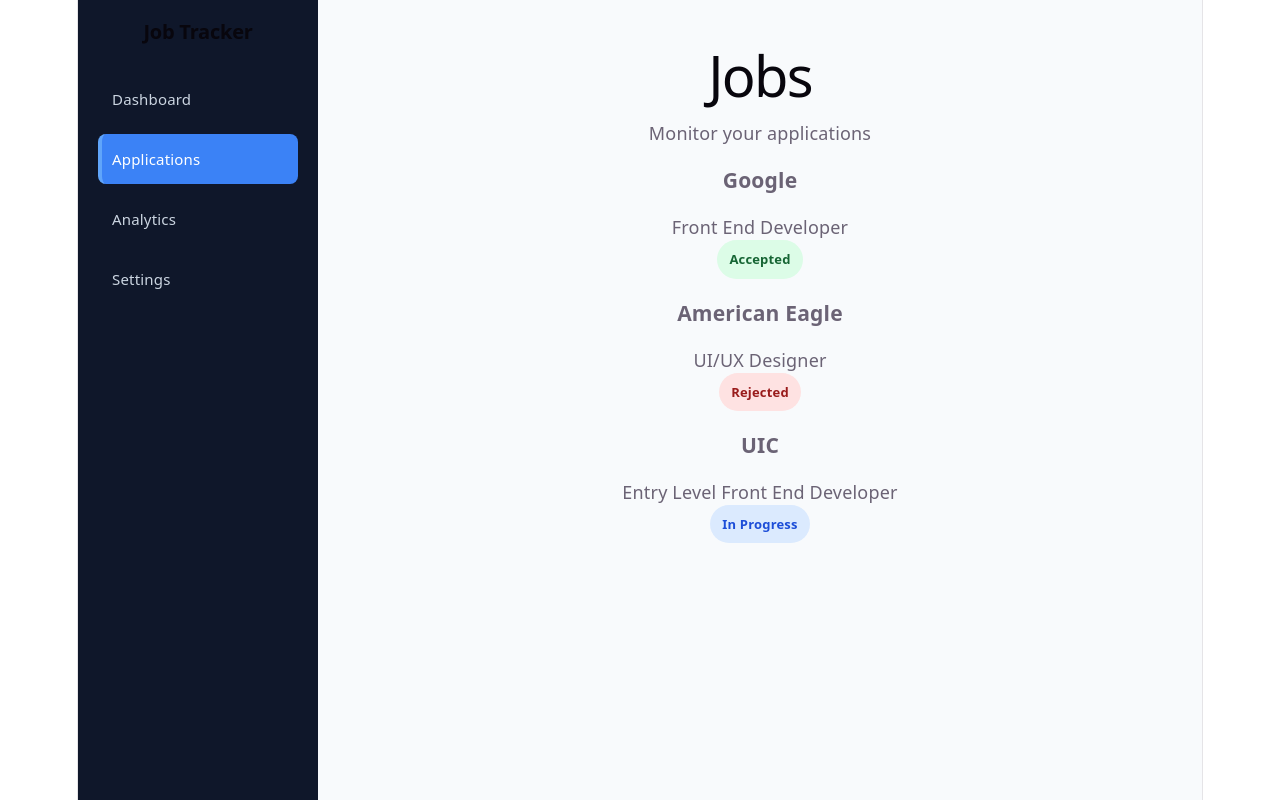
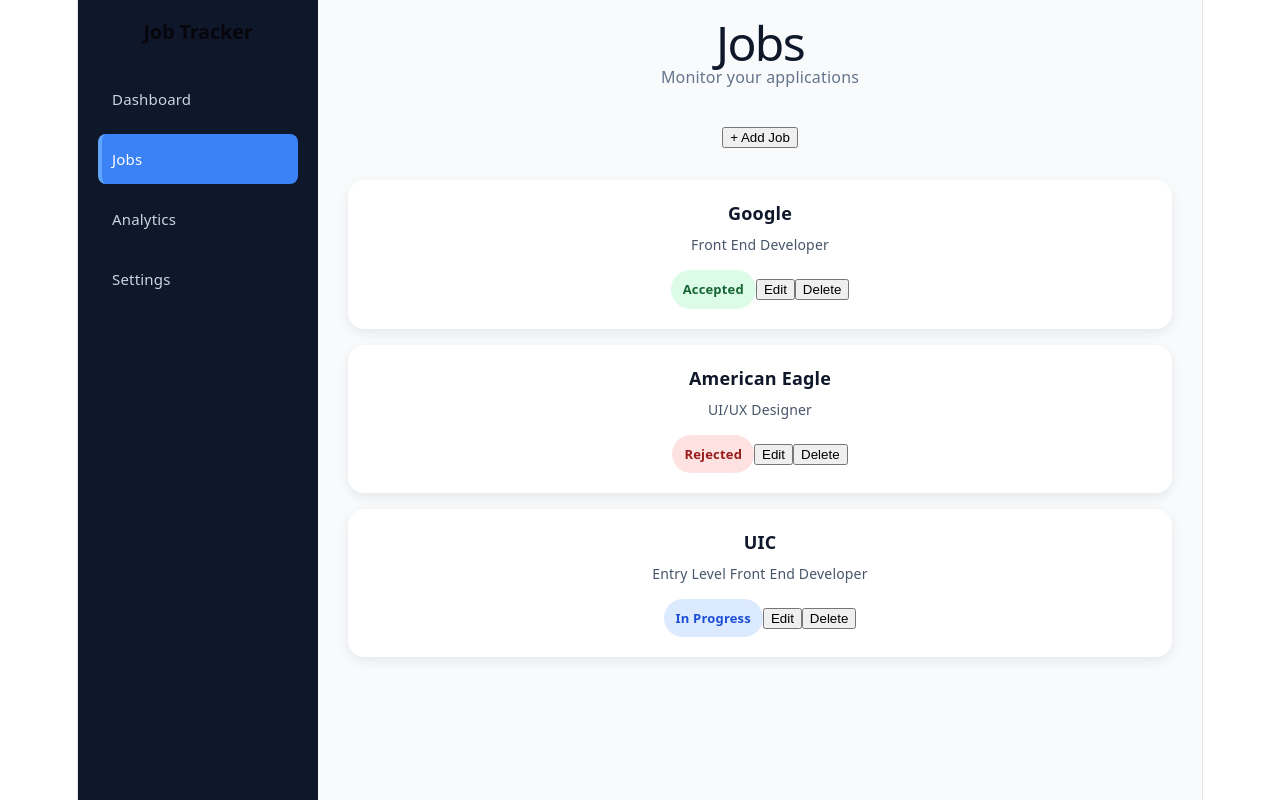
Before and after one commit to Cluna-18/job-tracker, a React (Vite) app: page /jobs in a window 1280 px wide. Built offline with nearby package versions, Linux system fonts and the light colour scheme.

Commit message:
Added buttons to jobs page and adjusted CSS

```diff
--- a/src/components/Sidebar.jsx
+++ b/src/components/Sidebar.jsx
@@ -10,7 +10,7 @@
 
       <nav className="sidebar-nav">
         <NavLink to="/" end>Dashboard</NavLink>
-        <NavLink to="/jobs">Applications</NavLink>
+        <NavLink to="/jobs">Jobs</NavLink>
         <NavLink to="/analytics">Analytics</NavLink>
         <NavLink to="/settings">Settings</NavLink>
       </nav>
--- /dev/null
+++ b/src/css/Jobs.css
@@ -0,0 +1,66 @@
+.jobs-page {
+    display: flex;
+    flex-direction: column;
+    gap: 32px;
+}
+
+.jobs-header h1 {
+    font-size: 48px;
+    color: #0f172a;
+    margin: 0;
+}
+.jobs-header p {
+    margin-top: 8px;
+    font-size: 16px;
+    color: #64748b;
+}
+.jobs-list {
+    display: grid;
+    gap: 16px;
+}
+
+.job-card {
+  background-color: #ffffff;
+  border-radius: 16px;
+  padding: 20px;
+  box-shadow: 0 4px 12px rgba(15, 23, 42, 0.08);
+  transition: transform 0.15s ease;
+}
+
+.job-card:hover {
+  transform: translateY(-2px);
+}
+
+.job-card h3 {
+  margin: 0;
+  font-size: 18px;
+  color: #0f172a;
+}
+
+.job-card p {
+  margin: 6px 0 12px 0;
+  color: #475569;
+  font-size: 14px;
+}
+.status-badge {
+  display: inline-block;
+  padding: 6px 12px;
+  border-radius: 999px;
+  font-size: 13px;
+  font-weight: 600;
+}
+
+.status-badge.accepted {
+  background-color: #dcfce7;
+  color: #166534;
+}
+
+.status-badge.rejected {
+  background-color: #fee2e2;
+  color: #991b1b;
+}
+
+.status-badge.in-progress {
+  background-color: #dbeafe;
+  color: #1d4ed8;
+}
--- a/src/pages/Jobs.jsx
+++ b/src/pages/Jobs.jsx
@@ -1,3 +1,5 @@
+import "../css/Jobs.css"
+
 function Jobs(){
      const jobs = [
     { id: 1, company: "Google", role: "Front End Developer", status: "Accepted" },
@@ -10,6 +12,9 @@
             <h1>Jobs</h1>
             <p> Monitor your applications</p>
             </div>
+            <div className="add-job">
+                <button className="add-job-button">+ Add Job</button>
+            </div>
 
             <div className="jobs-list">
                 {jobs.map((job) => (
@@ -19,6 +24,8 @@
                     <span className={`status-badge ${job.status.toLowerCase().replace(/\s+/g, "-")}`}>
                     {job.status}
                     </span>
+                    <button className="edit-button">Edit</button>
+                    <button className="delete-button">Delete</button>
                     </div>
                 ))}
             </div>
```
